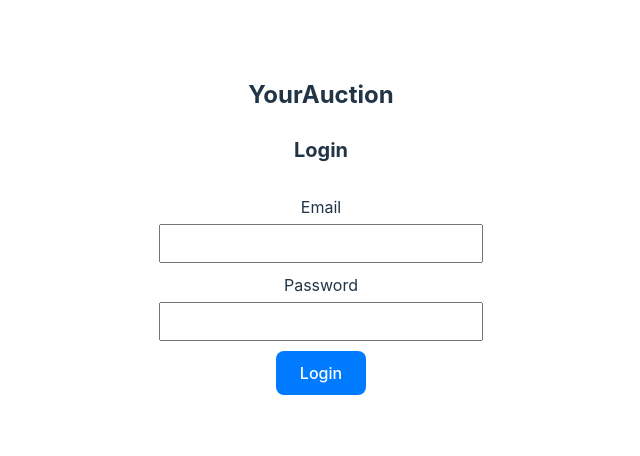
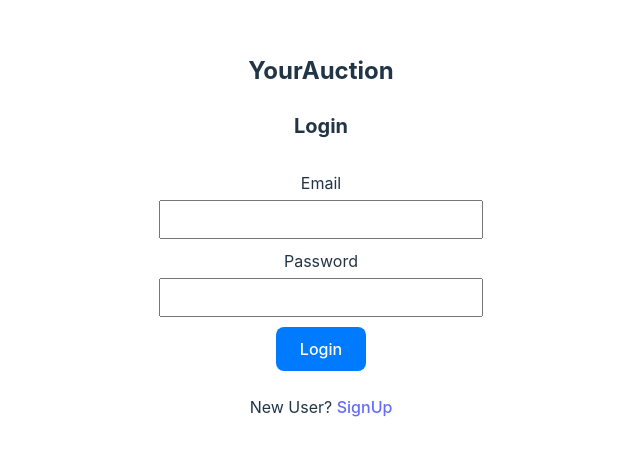
Before and after one commit to SheyiB/OnlineAuctionPlatform, a React (Vite) app in the folder frontend/: page / in a window 1280 px wide. Shown: the part 178-634 px from the top of the page, without its empty margins (319-959 px from the left). Built offline with nearby package versions, Linux system fonts and the light colour scheme.

Commit message:
Added SignUp to Login Page🛠️

```diff
--- a/frontend/src/pages/login.jsx
+++ b/frontend/src/pages/login.jsx
@@ -51,7 +51,8 @@ const Login  = () => {
         <input type="email" onChange={(e) => setEmail(e.target.value)} /><br />
         <label>Password</label>
         <input type="password" onChange={(e) => setPassword(e.target.value)} /><br />
-        <button type="submit">Login</button>
+        <button type="submit">Login</button> <br/> <br/>
+        <span> New User?  <Link to="/signup"> SignUp </Link></span>
       </form>
     </div>
 
```
Also changed, not shown: 1 other file (tests, documents, lock files or other folders).
